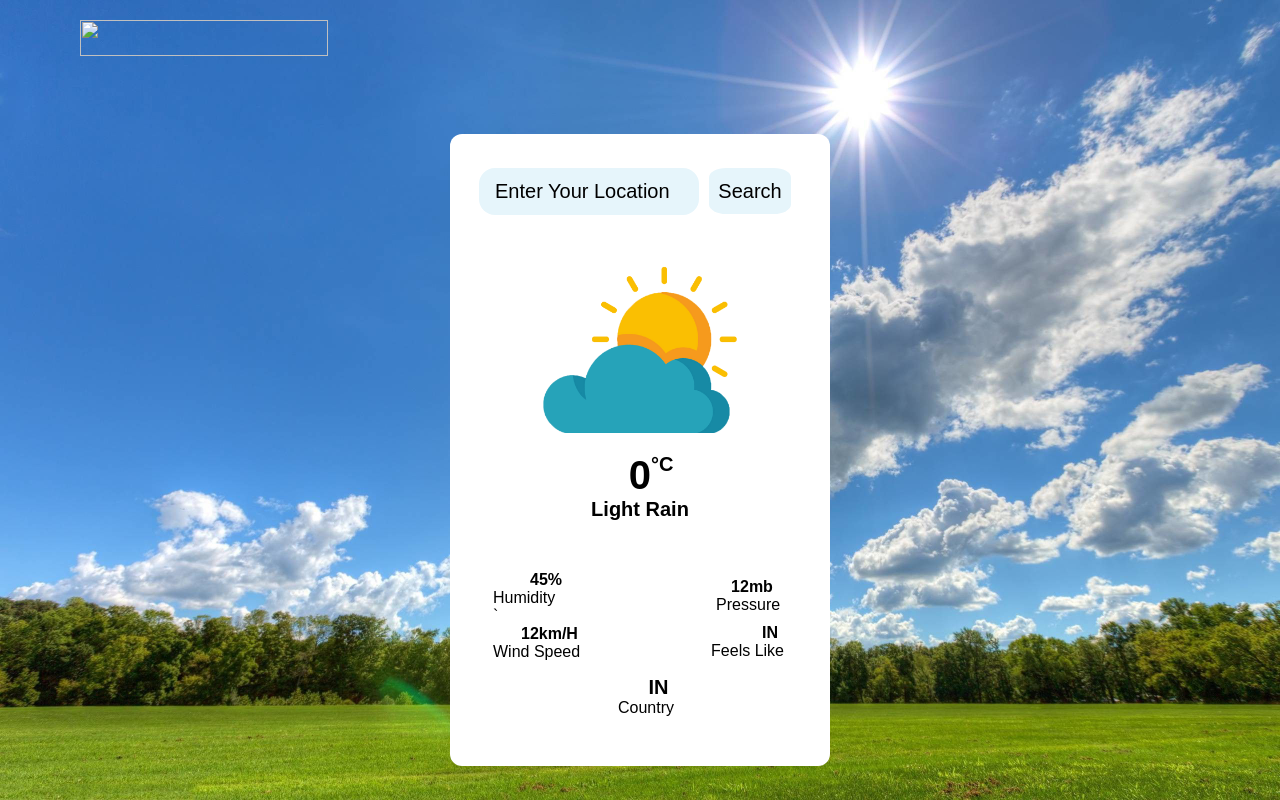
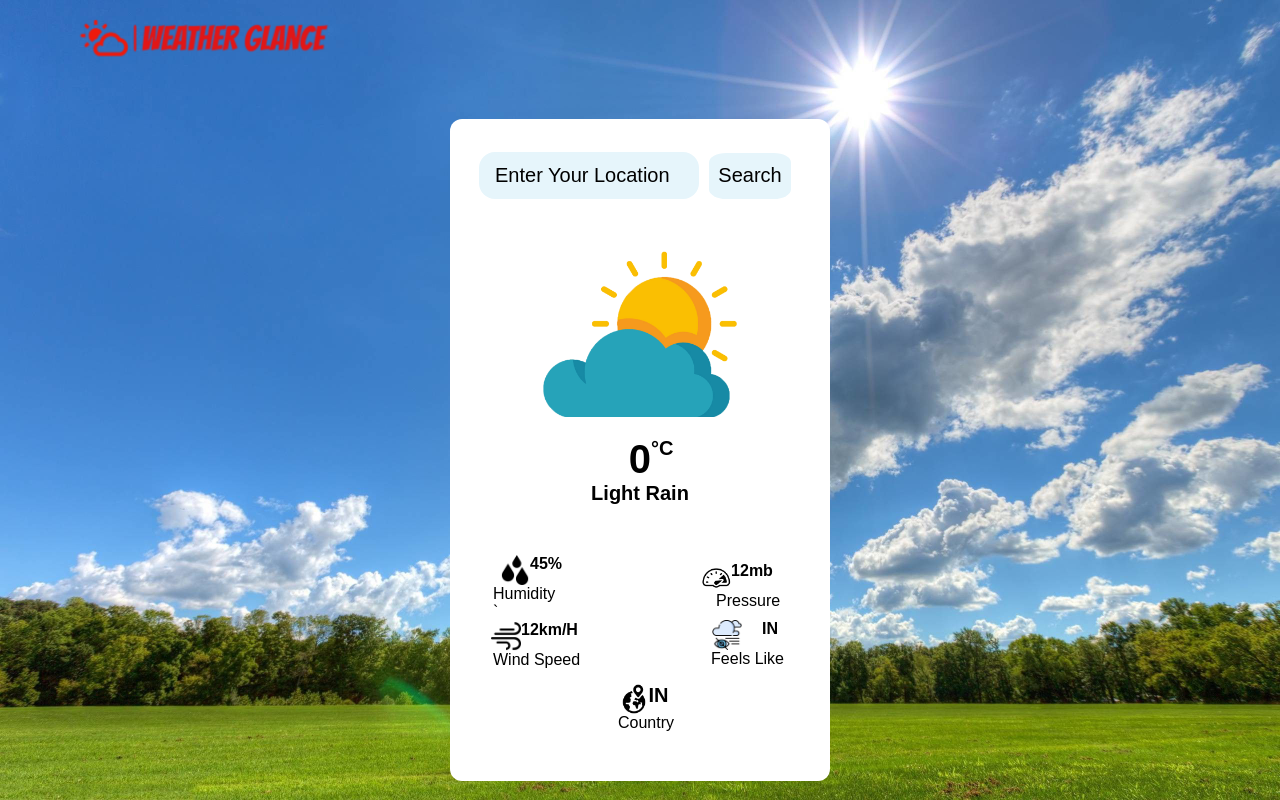
Before and after one commit to aadithyanair93/weather_glance, a plain HTML site: page index.html in a window 1280 px wide. Drawn offline with Linux system fonts and the light colour scheme; files whose address does not match are found by name.

Commit message:
Update index.html

```diff
--- a/index.html
+++ b/index.html
@@ -8,7 +8,7 @@
 </head>
 <body>
     <header>
-        <div class="Logo"><img src="/assets/WG-logo.png" alt="" srcset=""></div>
+        <div class="Logo"><img src="WG-logo.png" alt="" srcset=""></div>
 
     </header>
     <div class="container">
@@ -33,7 +33,7 @@
             <div class="weather-details">
                 <div class="left">
                     <div class="humidity">
-                        <img src="assets/humidity.png" alt="" srcset="">
+                        <img src="humidity.png" alt="" srcset="">
                         <p id="humidity">45%</p>
 
                     </div>
@@ -44,7 +44,7 @@
 
 
                     <div class="wind-speed">
-                        <img src="assets/54298.png" alt="" srcset="">
+                        <img src="54298.png" alt="" srcset="">
                         <p id="wind-speed">12km/H</p>
                     </div>
                         <div class="text">
@@ -57,7 +57,7 @@
 
                 <div class="right">
                     <div class="pressure">
-                        <img src="assets/pressure.png" alt="" srcset="">
+                        <img src="pressure.png" alt="" srcset="">
                             <p id="pressure">12mb</p>
                         </div>
                          <div class="textp">
@@ -66,7 +66,7 @@
 
 
                     <div class="feels">
-                        <img src="assets/visibility.png" alt="" srcset="">
+                        <img src="visibility.png" alt="" srcset="">
                         <p id="feels">IN</p>
 
                         </div>
@@ -79,7 +79,7 @@
                        </div>
                        </div>
                        <div class="country">
-                        <img src="assets/Country.png" alt="" srcset="">
+                        <img src="Country.png" alt="" srcset="">
                         <p id="country">IN</p>
 
                         </div>
```
